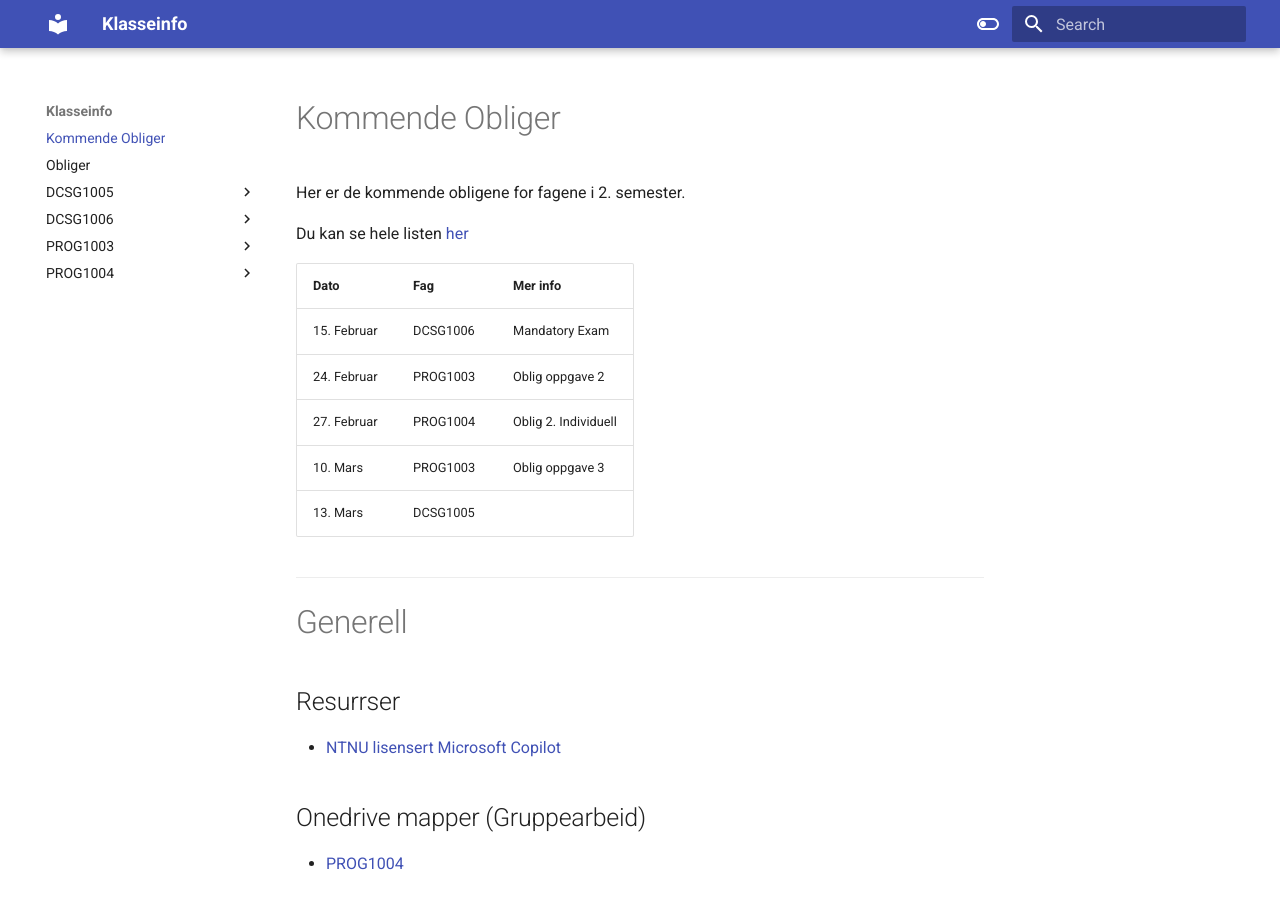
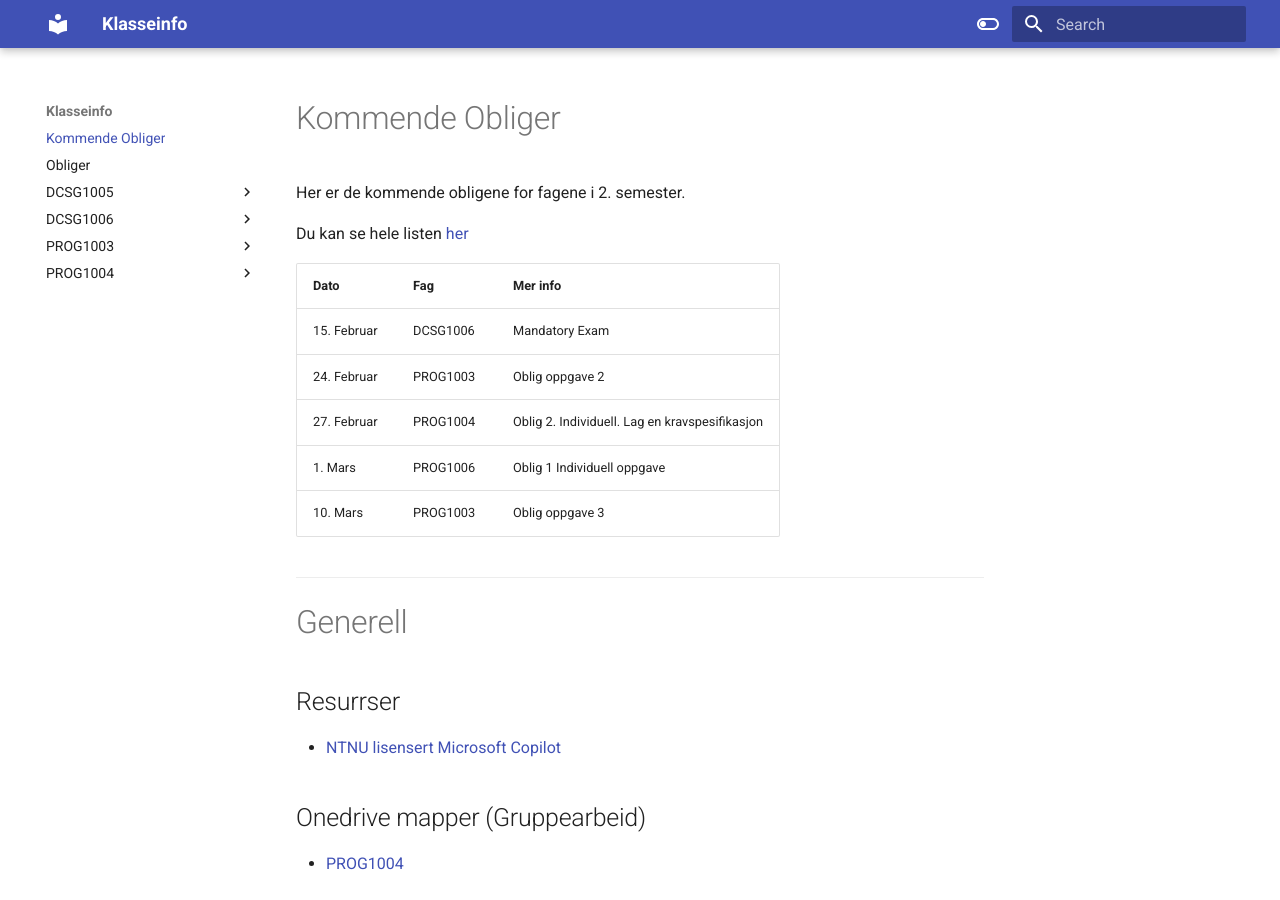
Before and after one commit to ProtoSparky/DIGSEC-Info-Board, an MkDocs documentation site: the page built from docs/index.md, in a window 1280 px wide and 900 px high. Built offline with MkDocs 1.6.1 and Material for MkDocs 9.7.7, drawn with Linux system fonts in a browser that asks for light colours.

Commit message:
lagt til obliger

```diff
--- a/docs/index.md
+++ b/docs/index.md
@@ -4,13 +4,13 @@ Her er de kommende obligene for fagene i 2. semester.
 
 Du kan se hele listen [her](./obliger.md)
 
-|Dato|Fag|Mer info|
+Dato|Fag|Mer info|
 |---|---|---|
 |15. Februar|DCSG1006|Mandatory Exam|
 |24. Februar|PROG1003|Oblig oppgave 2|
-|27. Februar|PROG1004|Oblig 2. Individuell|
+|27. Februar|PROG1004|Oblig 2. Individuell.  Lag en kravspesifikasjon|
+|1. Mars |PROG1006|Oblig 1 Individuell oppgave|
 |10. Mars|PROG1003|Oblig oppgave 3|
-|13. Mars| DCSG1005||
 
 -------------
 
```
Also changed, not shown: docs/obliger.md (+2 -1 lines).
